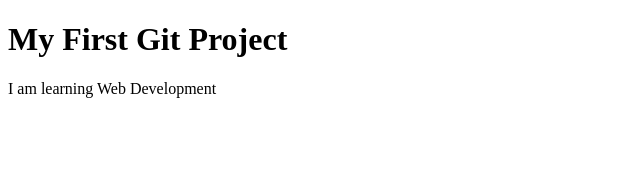
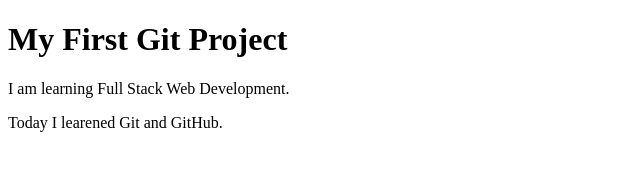
Before and after one commit to vividlydesign/my-first-project, a plain HTML site: page index.html in a window 1280 px wide. Shown: the whole page, without its empty margins (0-640 px from the left). Drawn offline with Linux system fonts and the light colour scheme.

Commit message:
Updated my Project

```diff
--- a/index.html
+++ b/index.html
@@ -7,6 +7,7 @@
 </head>
 <body>
     <h1>My First Git Project</h1>
-    <p>I am learning Web Development</p>
+    <p>I am learning Full Stack Web Development.</p>
+    <p>Today I learened Git and GitHub.</p>
 </body>
 </html>
```
